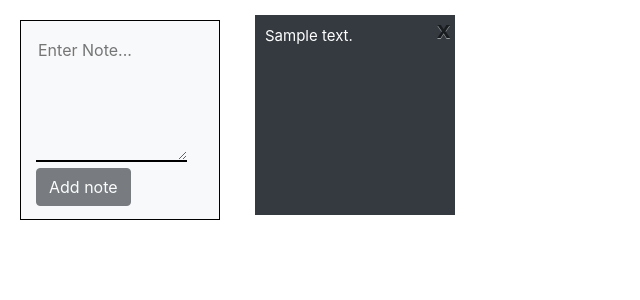
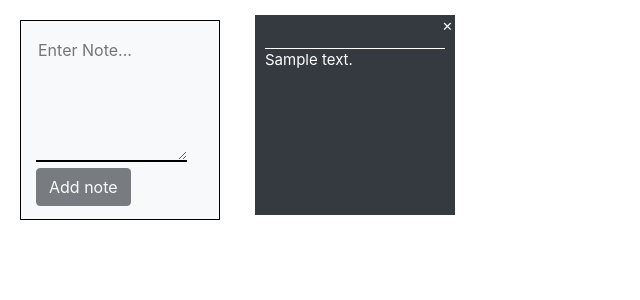
Before and after one commit to eshaan7/ShareNotesOnHaste, a Django app: page / in a window 1280 px wide. Shown: the top 300 px of the page, without its empty margins (0-640 px from the left). Run offline with Django 3.2, Linux system fonts and the light colour scheme; tables that the repository leaves empty hold one stand-in row (values such as "Sample post"); some libraries are stand-ins or nearby versions.

Commit message:
updated css

```diff
--- a/notes/static/notes/index.js
+++ b/notes/static/notes/index.js
@@ -10,4 +10,6 @@ document.addEventListener('DOMContentLoaded', () => {
     document.querySelector('form').onsubmit = () => {
         document.querySelector('#submit').disabled = true;
     };
+
+    document.querySelector('a').addEventListener("mouseover", () => { document.querySelector('a').innerHTML = "\u{2718}";});
 });
--- a/notes/static/notes/styles.css
+++ b/notes/static/notes/styles.css
@@ -5,7 +5,7 @@
     font-family: -apple-system, BlinkMacSystemFont, "Segoe UI", Roboto, "Helvetica Neue", Arial, sans-serif, "Apple Color Emoji", "Segoe UI Emoji", "Segoe UI Symbol";
 }
 
-#container > div {
+.note-grid {
     background-color: #343a40 !important;
     font-size: 15px;
     margin: 15px;
@@ -20,7 +20,7 @@
 
 }
 
-#container > div:hover {
+.note-grid:hover {
     background-color: #343a40 !important;
     font-size: 23px;
     margin: 10px;
@@ -50,31 +50,25 @@ textarea, textarea:focus {
     resize: none;
 }
 
-a, .close {
-  font-family: sans-serif;
-  position: absolute;
-  right: 8px;
-  top: 3px;
-  width: 10px;
-  height: 10px;
-  opacity: 0.3;
-  color: white;
+.note-grid > p {
+  border: none;
+  padding: 0px;
+  border-top: 0.5px solid white;
 }
 
-.close:hover {
-  opacity: 1;
+a:link, a:visited {
+  position: absolute;
+  text-decoration: none;
+  background-color: #343a40 !important;
+  color: white;
+  text-align: center;
+  display: inline-block;
+  right: 1px;
+  top: 0px;
+  font-size: 15px;
 }
-.close:before, .close:after {
-  position: absolute;
-  left: 15px;
-  content: ' ';
-  height: 33px;
-  width: 2px;
-  color: white;
+
+a:hover, a:active {
+  text-decoration: none !important;
+  color: white !important;
 }
-.close:before {
-  transform: rotate(45deg);
-}
-.close:after {
-  transform: rotate(-45deg);
-}
--- a/notes/templates/notes/index.html
+++ b/notes/templates/notes/index.html
@@ -16,15 +16,13 @@
                 <textarea id="new-note" name="note" rows="5" draggable="false" placeholder="Enter Note..."></textarea>
                 <button class="btn btn-dark" id="submit">Add note</button>
             </form>
-            {% for n in notes %}
-                <div class="note-grid">
-                    <p contenteditable="true">{{ n }}</p>
-                    <a href="{% url 'delNote' n.id %}" onclick="javascript:this.parentElement.remove();" class="close">
-                    {% csrf_token %}
-                    x
-                    </a>
-                </div>
-            {% endfor %}
+        {% for n in notes %}
+            <div class="note-grid">
+                <a href="{% url 'delNote' n.id %}" onclick="javascript:this.parentElement.remove();">&#x2717;</a>
+                <br>
+                <p>{{ n }}</p>
+            </div>
+        {% endfor %}
         </div>
     </body>
 </html>
--- a/notes/views.py
+++ b/notes/views.py
@@ -2,6 +2,7 @@ from django.shortcuts import render
 from django.http import HttpResponse, HttpResponseRedirect, Http404
 from .models import Notes
 from django.views.decorators.csrf import csrf_protect
+
 # Create your views here.
 
 @csrf_protect
```
